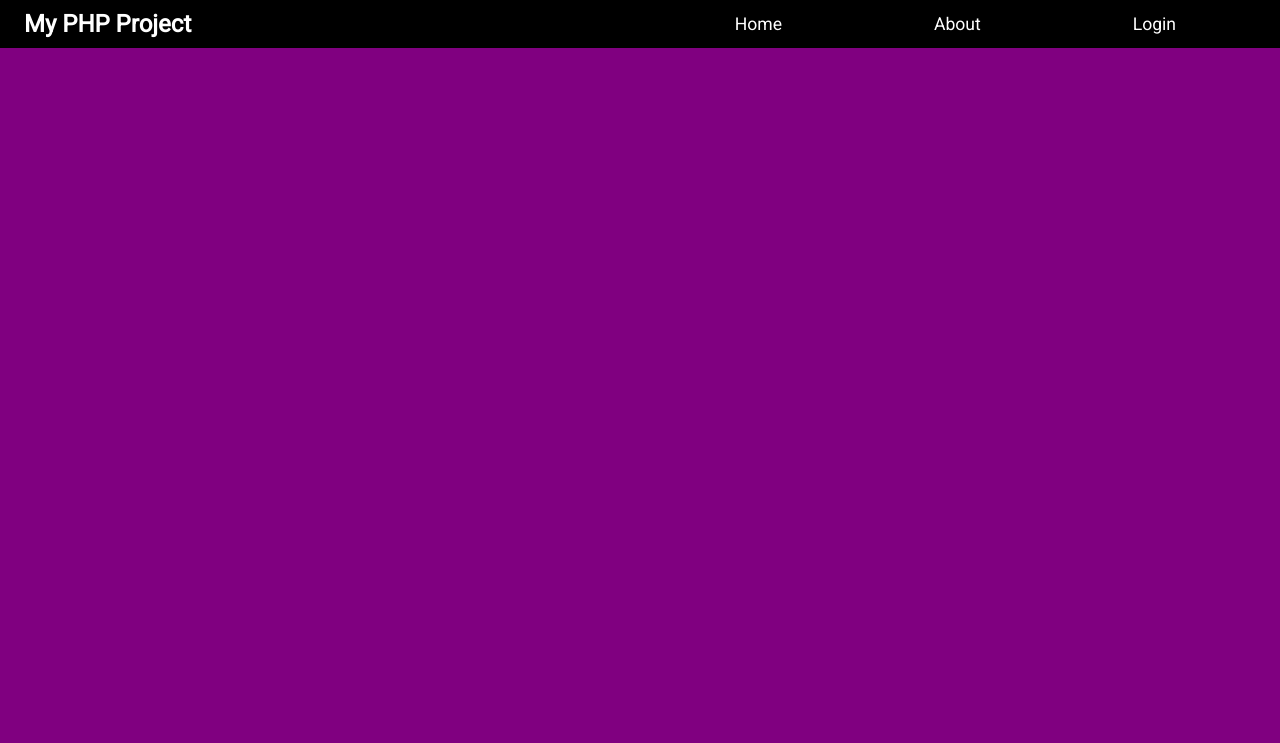
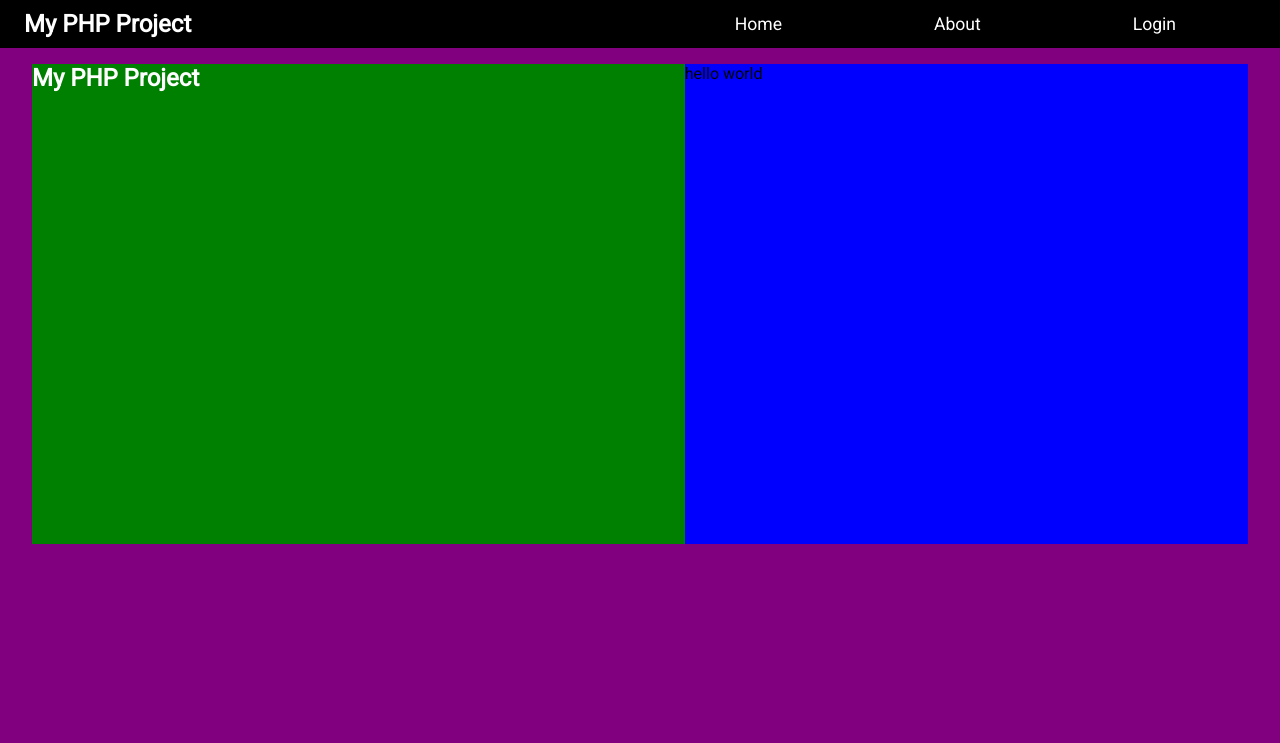
Before and after one commit to miftahr149/PHP-project, a PHP site: page / in a window 1280 px wide. Shown: the top 743 px of the page. Run offline with PHP 8.4, Linux system fonts and the light colour scheme.

Commit message:
Working on home page

```diff
--- a/css/index.css
+++ b/css/index.css
@@ -81,8 +81,8 @@ body {
 /* Header */
 
 .header-wrapper {
-    height: 6vh;
-    width: 100vh
+    height: max(6vh, 45px);
+    width: 100vw
 }
 
 .header {
@@ -91,7 +91,7 @@ body {
     top: 0px;
     left: 0px;
 
-    width: 100vw;
+    width: inherit;
     height: inherit;
 }
 
@@ -118,7 +118,7 @@ body {
     font-size: 1.1rem;
     text-decoration: none;
     border-radius: 10px;
-    transition: all 500ms ease-out
+    transition: all 500ms ease-out;
 }
 
 .menu-bar:hover {
@@ -126,20 +126,59 @@ body {
     color: var(--black);
 }
 
+.menu-button {
+    margin: 0 0.5rem;
+}
+
+.menu-button:focus-within .nav-bar {
+    display: flex;
+}
+
 /* navbar */
+.nav-bar-wrapper {
+    display: grid;
+    grid-template-columns: 1fr;
+}
+
 .nav-bar {
     position: fixed;
+    width: 100vh;
+    left: 0;
+    top: max(6vh, 45px);
+
+    width: 100vw;
+
+    display: none;
+    flex-direction:column;
+}
+
+.nav-bar-menu {
+    padding: 1rem;
+    border-radius: 0;
+    border: 1px solid var(--white);
+    text-align: center;
 }
 
 
 /* Main */
 .main {
     background-color: purple;
+    padding: 1rem 2rem;
 }
 
-.menu-button {
-    margin: 0 0.5rem;
+.home {
+    height: 60vh;
 }
+
+.home-left {
+    background-color: green;
+}
+
+.home-right {
+    background-color: blue;
+}
+
+
 
 .footer {
     background-color: blue;
--- a/index.php
+++ b/index.php
@@ -5,16 +5,25 @@
     <meta charset="UTF-8">
     <meta http-equiv="X-UA-Compatible" content="IE=edge">
     <meta name="viewport" content="width=device-width, initial-scale=1.0">
-    <link href="css/index.css" rel=stylesheet>
+    <link rel="stylesheet" href="css/index.css?v=<?php echo time(); ?>">
+    <link rel=icon type=image/x-icon href=favicon.ico>
     <title>PHP Project</title>
 </head>
 
 <body>
     <?php include('template/header.html') ?>
     <main class="main flex-grow">
+        <section class="home flex-box">
+            <section class="home-left flex-grow">
+                <h2 class=fg-white>My PHP Project</h2>
+            </section>
+
+            <section class="home-right flex-grow">
+                hello world
+            </section>
+        </section>
         <section id="about">
 
         </section>
     </main>
-    <script src="js/index.js"></script>
     <?php include('template/footer.html') ?>
--- a/js/index.js
+++ /dev/null
@@ -1,5 +0,0 @@
-const menuFunction = () => {
-    const navBar = document.getElementById('nav-bar');
-    navBar.classList.toggle('none');
-    console.log('hello world');
-}
--- a/template/header.html
+++ b/template/header.html
@@ -9,22 +9,22 @@
                 <a href="index.php" class="menu-bar flex-grow fg-white flex-box flex-center">
                     Home
                 </a>
-                <a href="index.php" class="menu-bar flex-grow fg-white flex-box flex-center">
+                <a href="index.php#about" class="menu-bar flex-grow fg-white flex-box flex-center">
                     About
                 </a>
-                <a href="index.php" class="menu-bar flex-grow fg-white flex-box flex-center">
+                <a href="view/login.php" class="menu-bar flex-grow fg-white flex-box flex-center">
                     Login
                 </a>
             </section>
             <button class="button fg-white menu-button" onmouseover="menuFunction()">
                 <img src="img/menu.ico" alt="aaa">
+
+                <nav class="nav-bar bg-black" id="nav-bar">
+                    <a href="index.php" class="nav-bar-menu menu-bar fg-white flex-grow">About</a>
+                    <a href="index.php#about" class="nav-bar-menu menu-bar fg-white flex-grow">Home</a>
+                    <a href="view/login.php" class="nav-bar-menu menu-bar fg-white flex-grow">Login</a>
+                </nav>
             </button>
         </section>
     </header>
 </section>
-
-<nav class="nav-bar-container flex-box bg-black none" id="nav-bar">
-    <a href="" class="menu-bar fg-white flex-grow flex-box flex-center">Home</a>
-    <a href="" class="menu-bar fg-white flex-grow flex-box flex-center">About</a>
-    <a href="" class="menu-bar fg-white flex-grow flex-box flex-center">Login</a>
-</nav>
```
Also changed, not shown: favicon.ico (added).
